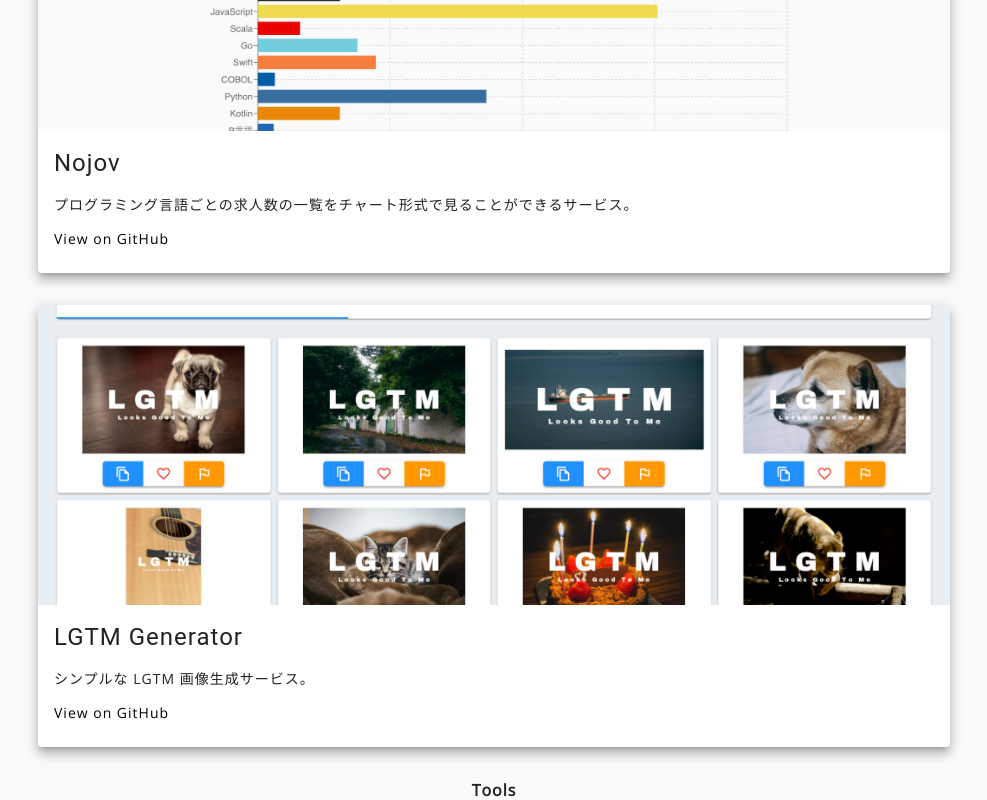
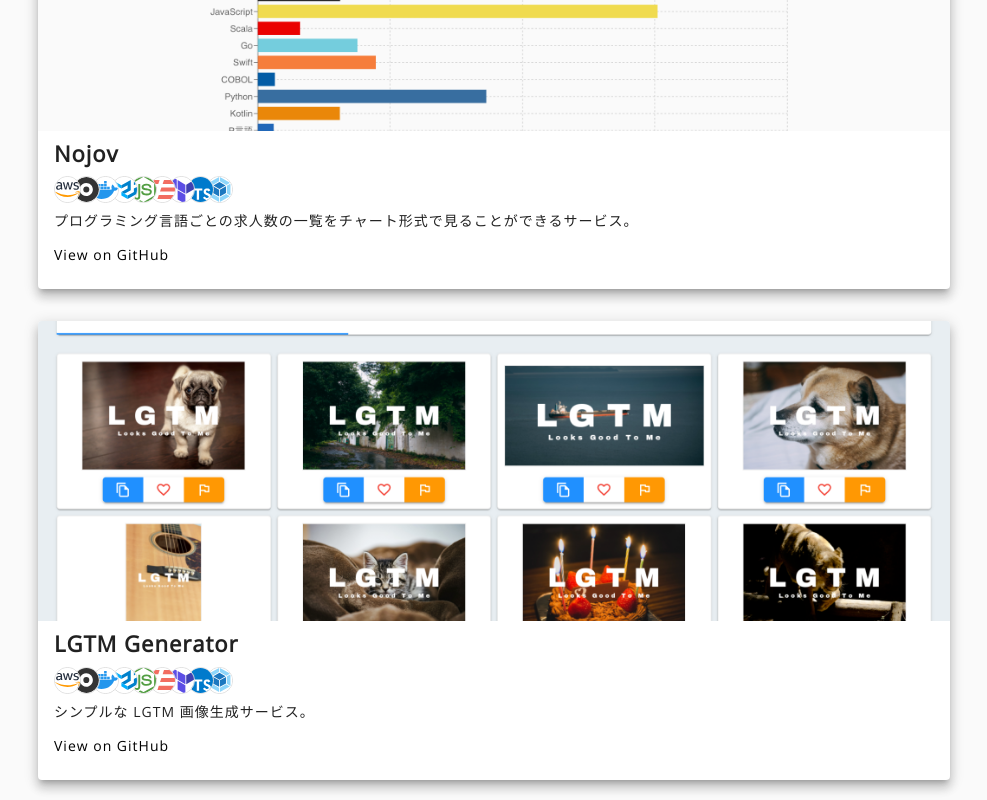
Before and after one commit to kou-pg-0131/homepage, a Next.js app: page / in a window 1280 px wide. Shown: the part 2500-3300 px from the top of the page, without its empty margins (146-1133 px from the left). Built offline with nearby package versions, Linux system fonts and the light colour scheme.

Commit message:
Portfolio に利用技術のバッジを追加

```diff
--- a/src/components/portfolioCardListItem/index.module.scss
+++ b/src/components/portfolioCardListItem/index.module.scss
@@ -14,12 +14,32 @@
   }
 }
 
+.avatarGroup {
+  margin-bottom: 8px;
+}
+
+.avatarLink {
+  border: 1px solid #ddd !important;
+  border-radius: 50%;
+}
+
+.avatar {
+  background-color: #fff;
+  height: 25px !important;
+  width: 25px !important;
+}
+
+.avatarImg {
+  object-fit: fill !important;
+}
+
 .content {
   padding-top: 0 !important;
 }
 
 .title {
-  letter-spacing: 1px !important;
+  font-size: 22px;
+  margin: 7px 0;
 }
 
 .description {
--- a/src/components/portfolioCardListItem/index.tsx
+++ b/src/components/portfolioCardListItem/index.tsx
@@ -1,7 +1,8 @@
 import React from 'react';
 import styles from './index.module.scss';
 import { ExternalLink } from '..';
-import { Card, CardHeader, CardContent, CardActionArea, CardMedia, Grid } from '@material-ui/core';
+import { Avatar, Card, CardHeader, CardContent, CardActionArea, CardMedia, Grid } from '@material-ui/core';
+import { AvatarGroup } from '@material-ui/lab';
 import { Portfolio } from '../../domain';
 
 type Props = {
@@ -22,8 +23,15 @@ export const PortfolioCardListItem: React.FC<Props> = (props: Props) => {
             </ExternalLink>
           </CardActionArea>
         )}
-        <CardHeader title={props.portfolio.title} titleTypographyProps={{ className: styles.title }}/>
         <CardContent className={styles.content}>
+          <h4 className={styles.title}>{props.portfolio.title}</h4>
+          <AvatarGroup className={styles.avatarGroup} max={100}>
+            {props.portfolio.skills.sort((a, b) => a.name < b.name ? -1 : 1).map(skill => (
+              <ExternalLink key={skill.name} className={styles.avatarLink} href={skill.href}>
+                <Avatar className={styles.avatar} imgProps={{ className: styles.avatarImg }} src={skill.imgSrc} alt={skill.name}/>
+              </ExternalLink>
+            ))}
+          </AvatarGroup>
           <p>{props.portfolio.description}</p>
           <ExternalLink className={styles.githubLink} href={props.portfolio.githubUrl}>
             View on GitHub
--- a/src/config.yml
+++ b/src/config.yml
@@ -139,28 +139,152 @@ portfolios:
         imgSrc: /images/portfolios/nojov.png
         url: https://nojov.kou-pg.com
         githubUrl: https://github.com/kou-pg-0131/nojov-ui
+        skills:
+          - name: AWS
+            imgSrc: /images/skills/aws.svg
+            href: https://aws.amazon.com
+          - name: CircleCI
+            imgSrc: /images/skills/circleci.svg
+            href: https://circleci.com/
+          - name: Node.js
+            imgSrc: /images/skills/nodejs.svg
+            href: https://nodejs.org/en/
+          - name: TypeScript
+            imgSrc: /images/skills/typescript.svg
+            href: https://www.typescriptlang.org/
+          - name: Docker
+            imgSrc: /images/skills/docker.svg
+            href: https://www.docker.com/
+          - name: Serverless
+            imgSrc: /images/skills/serverless.svg
+            href: https://www.serverless.com/
+          - name: Terraform
+            imgSrc: /images/skills/terraform.svg
+            href: https://www.terraform.io/
+          - name: Webpack
+            imgSrc: /images/skills/webpack.svg
+            href: https://webpack.js.org/
+          - name: Material-UI
+            imgSrc: /images/skills/material-ui.svg
+            href: https://material-ui.com/
+
       - title: LGTM Generator
         description: シンプルな LGTM 画像生成サービス。
         imgSrc: /images/portfolios/lgtm-generator.png
         url: https://lgtm-generator.kou-pg.com
         githubUrl: https://github.com/kou-pg-0131/lgtm-generator-ui
+        skills:
+          - name: AWS
+            imgSrc: /images/skills/aws.svg
+            href: https://aws.amazon.com
+          - name: CircleCI
+            imgSrc: /images/skills/circleci.svg
+            href: https://circleci.com/
+          - name: Node.js
+            imgSrc: /images/skills/nodejs.svg
+            href: https://nodejs.org/en/
+          - name: TypeScript
+            imgSrc: /images/skills/typescript.svg
+            href: https://www.typescriptlang.org/
+          - name: Docker
+            imgSrc: /images/skills/docker.svg
+            href: https://www.docker.com/
+          - name: Serverless
+            imgSrc: /images/skills/serverless.svg
+            href: https://www.serverless.com/
+          - name: Terraform
+            imgSrc: /images/skills/terraform.svg
+            href: https://www.terraform.io/
+          - name: Webpack
+            imgSrc: /images/skills/webpack.svg
+            href: https://webpack.js.org/
+          - name: Material-UI
+            imgSrc: /images/skills/material-ui.svg
+            href: https://material-ui.com/
+
   - category: Tools
     items:
       - title: Qiita LGTM Ranking
         description: Qiita の LGTM ランキング記事を毎日自動更新するシステム。
         githubUrl: https://github.com/kou-pg-0131/qiita-lgtm-ranking
+        skills:
+          - name: Go
+            imgSrc: /images/skills/go.svg
+            href: https://golang.org/
+          - name: AWS
+            imgSrc: /images/skills/aws.svg
+            href: https://aws.amazon.com
+          - name: CircleCI
+            imgSrc: /images/skills/circleci.svg
+            href: https://circleci.com/
+          - name: Docker
+            imgSrc: /images/skills/docker.svg
+            href: https://www.docker.com/
+          - name: Serverless
+            imgSrc: /images/skills/serverless.svg
+            href: https://www.serverless.com/
+
       - title: AWS Cost Notifier
         description: AWS の月間費用を毎朝 Slack に通知するシステム。
         githubUrl: https://github.com/kou-pg-0131/aws-cost-notifier
+        skills:
+          - name: Go
+            imgSrc: /images/skills/go.svg
+            href: https://golang.org/
+          - name: AWS
+            imgSrc: /images/skills/aws.svg
+            href: https://aws.amazon.com
+          - name: CircleCI
+            imgSrc: /images/skills/circleci.svg
+            href: https://circleci.com/
+          - name: Docker
+            imgSrc: /images/skills/docker.svg
+            href: https://www.docker.com/
+          - name: Serverless
+            imgSrc: /images/skills/serverless.svg
+            href: https://www.serverless.com/
       - title: circleci-env
         description: CircleCI プロジェクトの環境変数をローカルの .env で管理する CLI ツール。
         githubUrl: https://github.com/kou-pg-0131/circleci-env
+        skills:
+          - name: Go
+            imgSrc: /images/skills/go.svg
+            href: https://golang.org/
+          - name: CircleCI
+            imgSrc: /images/skills/circleci.svg
+            href: https://circleci.com/
+          - name: Docker
+            imgSrc: /images/skills/docker.svg
+            href: https://www.docker.com/
       - title: s3fzf
         description: S3 のオブジェクトを fzf ライクに検索して操作することができる CLI ツール。
         githubUrl: https://github.com/kou-pg-0131/s3fzf
+        skills:
+          - name: Go
+            imgSrc: /images/skills/go.svg
+            href: https://golang.org/
+          - name: CircleCI
+            imgSrc: /images/skills/circleci.svg
+            href: https://circleci.com/
+          - name: AWS
+            imgSrc: /images/skills/aws.svg
+            href: https://aws.amazon.com
+          - name: Docker
+            imgSrc: /images/skills/docker.svg
+            href: https://www.docker.com/
       - title: docker-tags
         description: 特定の Docker イメージのタグ一覧を取得して出力する CLI ツール。
         githubUrl: https://github.com/kou-pg-0131/docker-tags
+        skills:
+          - name: Go
+            imgSrc: /images/skills/go.svg
+            href: https://golang.org/
+          - name: CircleCI
+            imgSrc: /images/skills/circleci.svg
+            href: https://circleci.com/
+          - name: Docker
+            imgSrc: /images/skills/docker.svg
+            href: https://www.docker.com/
 
 histories:
   - period: 2019-07 - now
--- a/src/domain/portfolio.ts
+++ b/src/domain/portfolio.ts
@@ -1,7 +1,10 @@
+import { Skill } from '.';
+
 export type Portfolio = {
   title: string;
   description: string;
   imgSrc?: string;
   url?: string;
   githubUrl: string;
+  skills: Skill[];
 };
```
